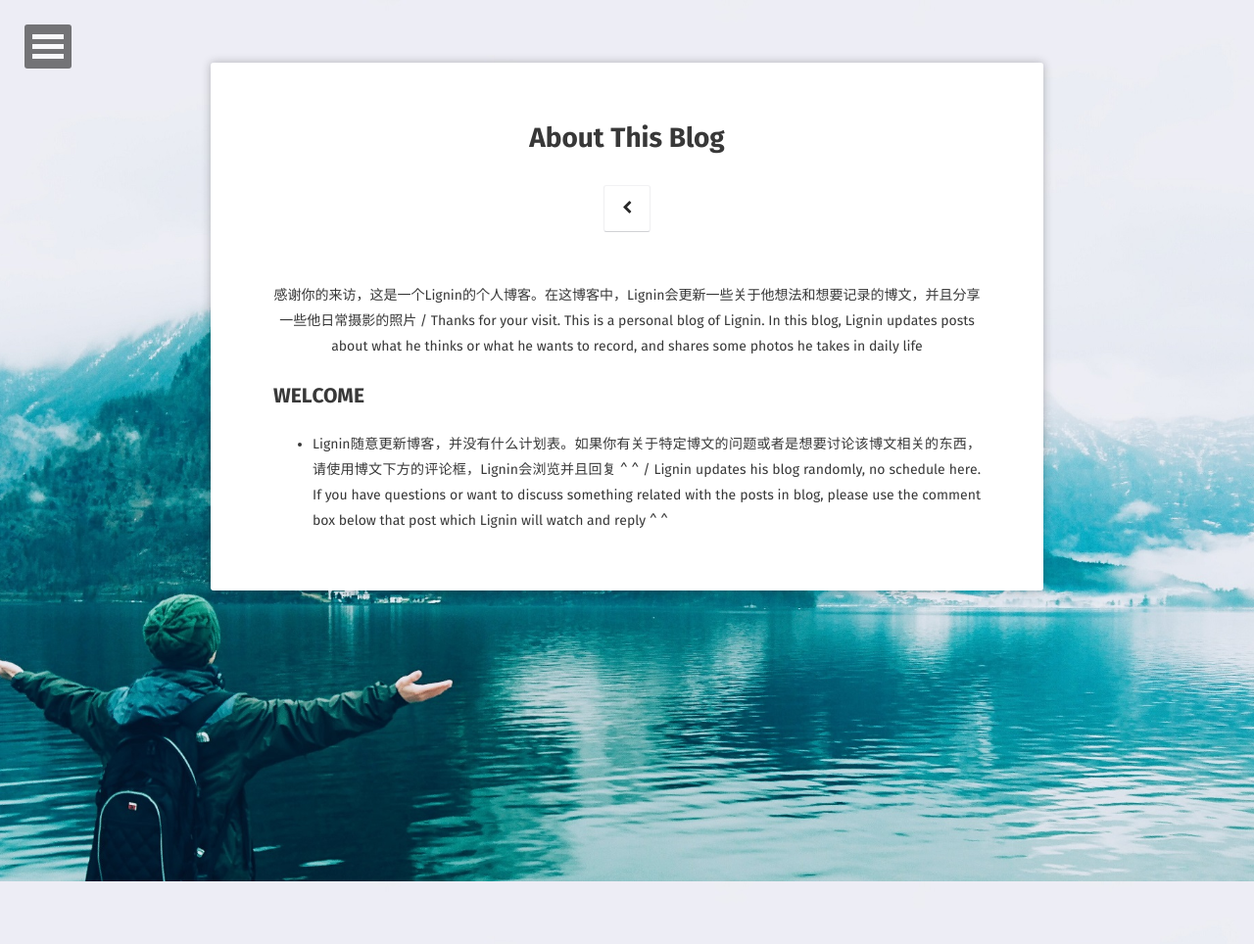
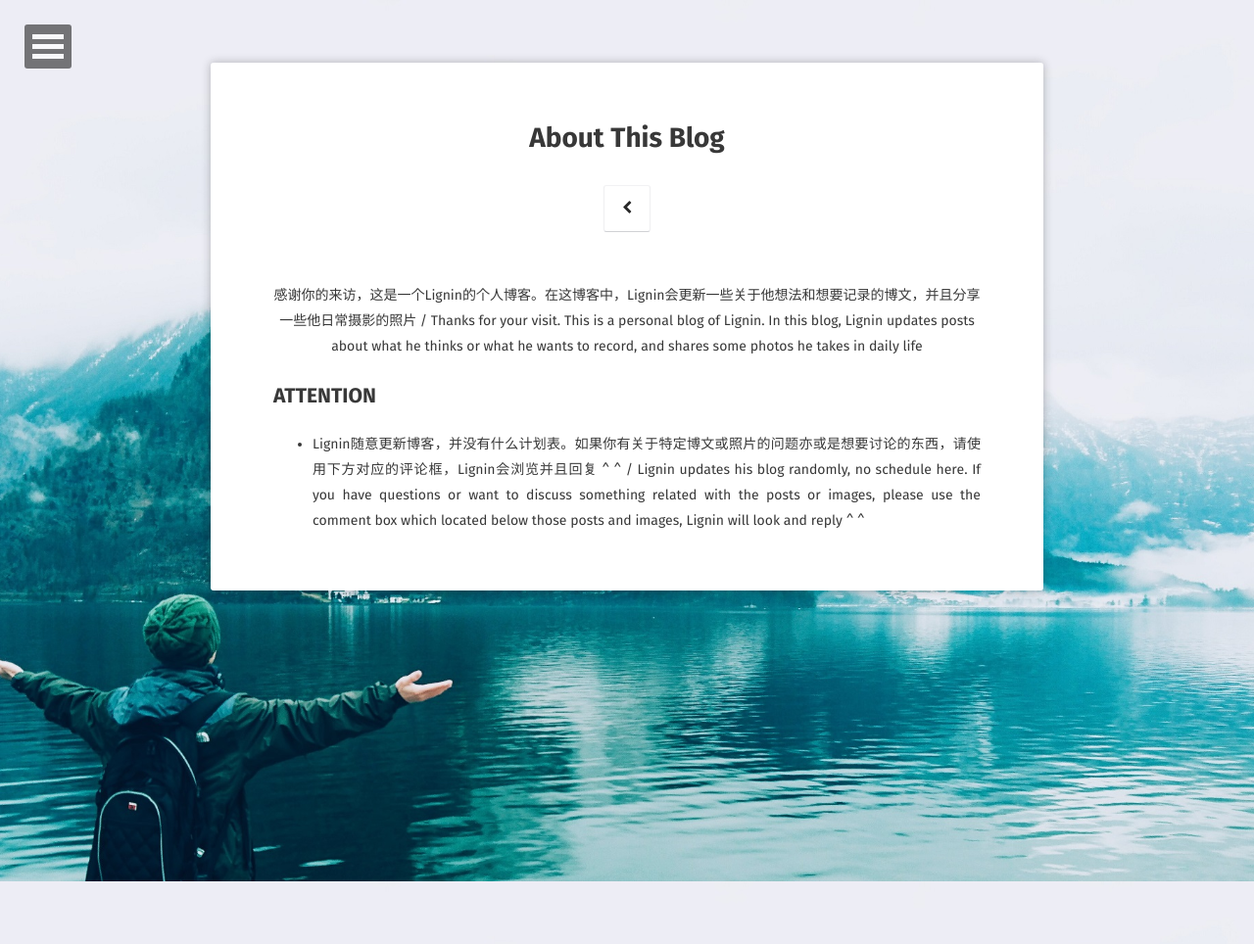
Before and after one commit to ligggnin/ligggnin.github.io, a Jekyll site: the page built from about/index.md, in a window 1280 px wide. Shown: the whole page at 98% size. Built offline with Jekyll 4.4.1, drawn with Linux system fonts in a browser that asks for light colours; some web fonts are replaced.

Commit message:
Update index.md

```diff
--- a/about/index.md
+++ b/about/index.md
@@ -8,5 +8,5 @@ comments: false
 
 <center>感谢你的来访，这是一个Lignin的个人博客。在这博客中，Lignin会更新一些关于他想法和想要记录的博文，并且分享一些他日常摄影的照片 / Thanks for your visit. This is a personal blog of Lignin. In this blog, Lignin updates posts about what he thinks or what he wants to record, and shares some photos he takes in daily life</center>
 
-## WELCOME
-* Lignin随意更新博客，并没有什么计划表。如果你有关于特定博文的问题或者是想要讨论该博文相关的东西，请使用博文下方的评论框，Lignin会浏览并且回复 ^ ^ / Lignin updates his blog randomly, no schedule here. If you have questions or want to discuss something related with the posts in blog, please use the comment box below that post which Lignin will watch and reply ^ ^
+## ATTENTION
+* Lignin随意更新博客，并没有什么计划表。如果你有关于特定博文或照片的问题亦或是想要讨论的东西，请使用下方对应的评论框，Lignin会浏览并且回复 ^ ^ / Lignin updates his blog randomly, no schedule here. If you have questions or want to discuss something related with the posts or images, please use the comment box which located below those posts and images, Lignin will look and reply ^ ^
```
